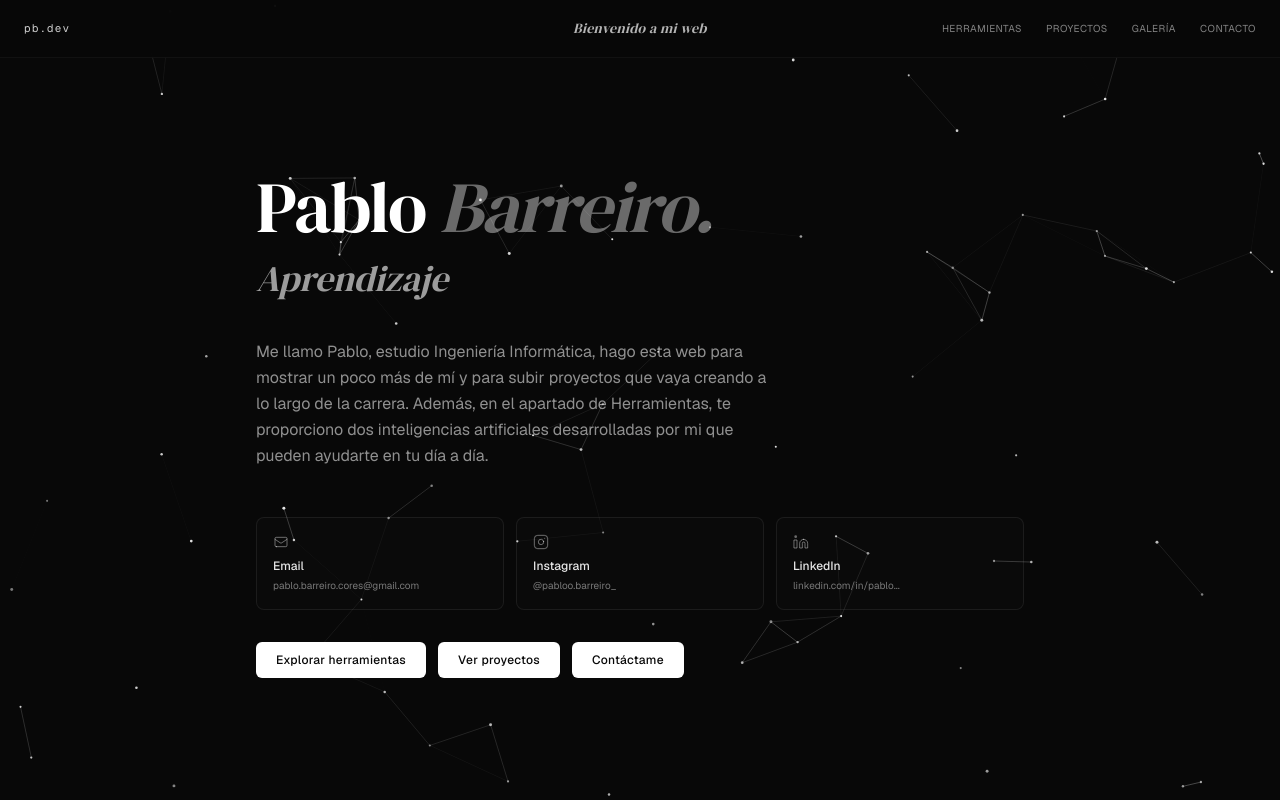
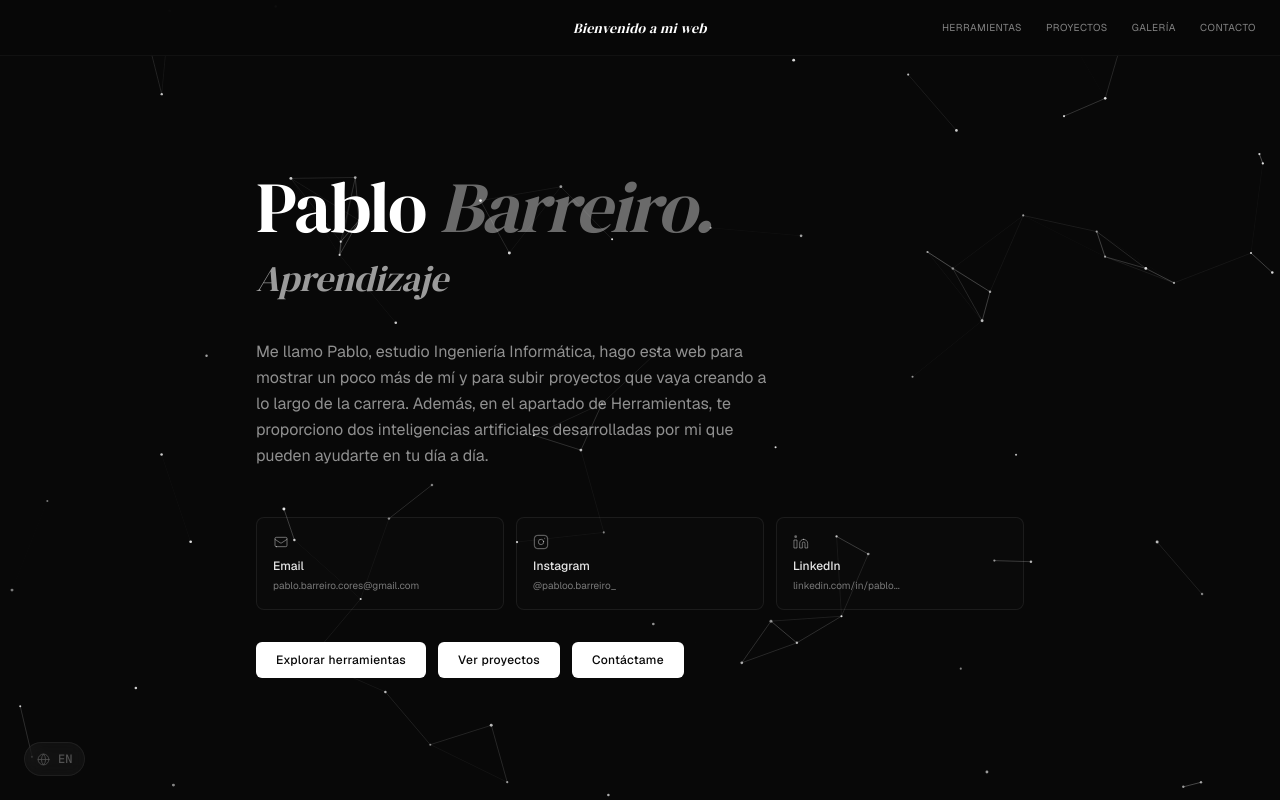
Before and after one commit to pbarreiroh/mi_web_personal, a Next.js app: page / in a window 1280 px wide. Shown: the top 800 px of the page. Built offline with nearby package versions, Linux system fonts and the light colour scheme; no server answers; the database is empty.

Commit message:
Eliminar pb.dev del nav y guardar últimos cambios de internacionalización

```diff
--- /dev/null
+++ b/app/components/LanguageToggle.tsx
@@ -0,0 +1,16 @@
+'use client'
+import { Globe } from 'lucide-react'
+import { useLanguage } from '@/app/contexts/LanguageContext'
+
+export default function LanguageToggle() {
+  const { language, setLanguage } = useLanguage()
+  return (
+    <button
+      onClick={() => setLanguage(language === 'es' ? 'en' : 'es')}
+      className="group fixed bottom-6 left-6 z-50 flex items-center gap-2 px-3 py-2 rounded-full bg-white/[0.04] border border-white/[0.06] text-neutral-600 hover:text-white hover:border-white/15 backdrop-blur-sm transition-all duration-300 text-xs"
+    >
+      <Globe size={13} strokeWidth={1.5} />
+      <span className="font-mono font-medium">{language === 'es' ? 'EN' : 'ES'}</span>
+    </button>
+  )
+}
--- /dev/null
+++ b/app/contexts/LanguageContext.tsx
@@ -0,0 +1,31 @@
+'use client'
+import { createContext, useContext, useState } from 'react'
+
+type Language = 'es' | 'en'
+
+const translations = {
+  es: { /* vacío por ahora */ },
+  en: { /* vacío por ahora */ }
+}
+
+const LanguageContext = createContext<{
+  language: Language
+  setLanguage: (l: Language) => void
+  t: (key: string) => string
+} | undefined>(undefined)
+
+export function LanguageProvider({ children }: { children: React.ReactNode }) {
+  const [language, setLanguage] = useState<Language>('es')
+  const t = (key: string) => translations[language][key as keyof typeof translations['es']] || key
+  return (
+    <LanguageContext.Provider value={{ language, setLanguage, t }}>
+      {children}
+    </LanguageContext.Provider>
+  )
+}
+
+export function useLanguage() {
+  const ctx = useContext(LanguageContext)
+  if (!ctx) throw new Error('useLanguage must be used within LanguageProvider')
+  return ctx
+}
--- a/app/layout.tsx
+++ b/app/layout.tsx
@@ -1,6 +1,8 @@
 import type { Metadata } from "next";
 import { Geist, Geist_Mono, DM_Serif_Display } from "next/font/google";
 import "./globals.css";
+import { LanguageProvider } from "./contexts/LanguageContext";
+import LanguageToggle from "./components/LanguageToggle";
 
 const geistSans = Geist({
   variable: "--font-geist-sans",
@@ -33,6 +35,7 @@ export default function RootLayout({
       <body
         className={`${geistSans.variable} ${geistMono.variable} ${dmSerif.variable} antialiased selection:bg-white/20`}
       >
+        <LanguageProvider>
         <div id="cursor" style={{
           position: 'fixed',
           pointerEvents: 'none',
@@ -82,19 +85,8 @@ export default function RootLayout({
             requestAnimationFrame(loop);
           })();
         `}} />
-        <div id="google_translate_element" style={{ position: 'fixed', bottom: '1rem', left: '1rem', zIndex: 9999 }}></div>
-        <script dangerouslySetInnerHTML={{
-          __html: `
-  function googleTranslateElementInit() {
-    new google.translate.TranslateElement({
-      pageLanguage: 'es',
-      includedLanguages: 'en,es',
-      layout: google.translate.TranslateElement.InlineLayout.SIMPLE,
-      autoDisplay: false
-    }, 'google_translate_element');
-  }
-`}} />
-        <script src="//translate.google.com/translate_a/element.js?cb=googleTranslateElementInit" />
+        <LanguageToggle />
+        </LanguageProvider>
       </body>
     </html>
   );
--- a/app/page.tsx
+++ b/app/page.tsx
@@ -1,7 +1,6 @@
 "use client";
 
 import { useEffect, useRef, useState } from 'react';
-import Guestbook from './components/Guestbook';
 import VisitTracker from './components/VisitTracker';
 import ScrollReveal from './components/ScrollReveal';
 
@@ -190,9 +189,8 @@ export default function Home() {
 
       {/* Nav fija */}
       <nav className="fixed top-0 left-0 right-0 z-50 flex justify-between items-center px-6 py-5 bg-[rgba(8,8,8,0.85)] backdrop-blur border-b border-white/[0.04]">
-        <div className="relative flex justify-between items-center w-full">
-          <div className="font-mono text-[11px] tracking-widest text-white/80">pb.dev</div>
-          <div className="hidden md:block absolute left-1/2 -translate-x-1/2 font-serif italic text-white/70 text-sm tracking-wide pointer-events-none select-none">
+        <div className="relative flex justify-end items-center w-full">
+          <div className="hidden md:block absolute left-1/2 -translate-x-1/2 font-serif italic text-white text-sm tracking-wide pointer-events-none select-none">
             Bienvenido a mi web
           </div>
           <div className="flex gap-6 text-[10px] uppercase tracking-wider text-white/50">
@@ -383,20 +381,11 @@ export default function Home() {
           </section>
         </ScrollReveal>
 
-        {/* Guestbook */}
-        <ScrollReveal id="contacto">
-          <section className="space-y-6">
-            <div className="font-mono uppercase text-xs md:text-sm tracking-widest text-white/45">
-              Guestbook
-            </div>
-            <Guestbook />
-          </section>
-        </ScrollReveal>
       </main>
 
       {/* Footer */}
       <footer className="py-12 text-center text-white/15 text-xs font-mono">
-        pb.dev © {new Date().getFullYear()}
+        pablo barreiro © 2026{new Date().getFullYear()}
       </footer>
     </div>
   );
--- a/package.json
+++ b/package.json
@@ -10,6 +10,7 @@
   },
   "dependencies": {
     "@supabase/supabase-js": "^2.99.2",
+    "lucide-react": "^0.577.0",
     "next": "16.1.6",
     "react": "19.2.3",
     "react-dom": "19.2.3"
```
Also changed, not shown: 1 other file (tests, documents, lock files or other folders).
